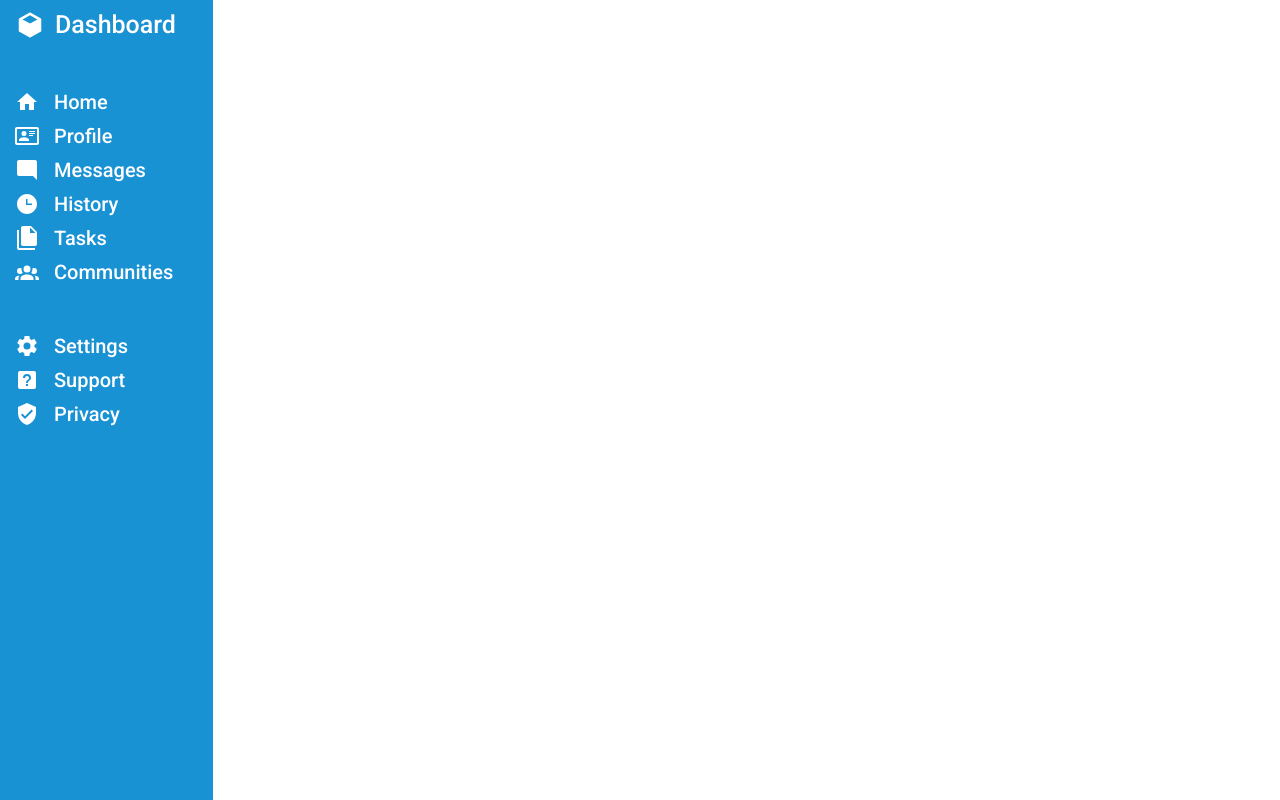
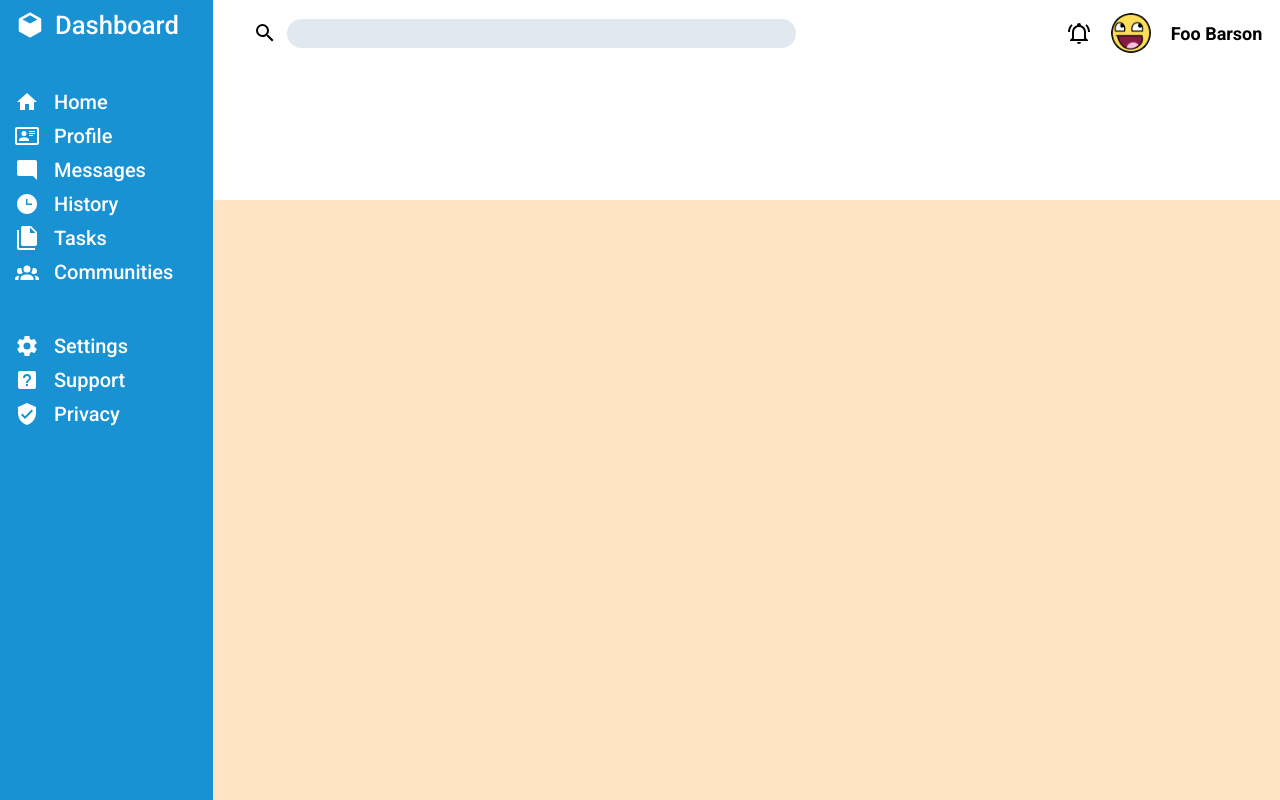
Before and after one commit to rafaelson/odin-admin-dashboard, a plain HTML site: page index.html in a window 1280 px wide. Drawn offline with Linux system fonts and the light colour scheme.

Commit message:
added search bar section and changed fonts from px to rem

```diff
--- a/index.html
+++ b/index.html
@@ -60,7 +60,26 @@
           </div>
         </div>
       </div>
-      <div class="header-content"></div>
+      <div class="header-content">
+        <div class="header">
+          <div class="search-notifs">
+            <div class="search-bar">
+              <img src="icons/magnify.svg" alt="" />
+              <input type="text" name="bar" id="bar" />
+            </div>
+            <div class="photo-user">
+              <img src="icons/bell-ring-outline.svg" alt="" />
+              <img src="pictures/718smiley.png" alt="" class="photo" />
+              <div class="name">Foo Barson</div>
+            </div>
+          </div>
+          <div class="greeting-buttons">
+            <div class="greeting"></div>
+            <div class="buttons"></div>
+          </div>
+        </div>
+        <div class="content"></div>
+      </div>
     </div>
   </body>
 </html>
--- a/style.css
+++ b/style.css
@@ -23,11 +23,12 @@ body,
   font-weight: 500;
   color: #ffffff;
   margin-left: 15px;
+  margin-right: 15px;
   display: flex;
 }
 
 .dash-logo {
-  font-size: 25px;
+  font-size: 1.6rem;
   margin-top: 10px;
   gap: 10px;
 }
@@ -37,7 +38,7 @@ body,
 }
 
 .menu-btn {
-  font-size: 20px;
+  font-size: 1.25rem;
   gap: 15px;
 }
 
@@ -50,6 +51,63 @@ body,
 
 .header-content {
   background-color: white;
+  display: grid;
+  grid-template-rows: 1fr 3fr;
+}
+
+.header {
+  display: grid;
+  grid-template-rows: 1fr 2fr;
+}
+
+.search-notifs {
+  display: grid;
+  grid-template-columns: 4fr 1fr;
+  background-color: #ffffff;
+}
+
+.search-bar {
+  display: flex;
+  align-items: center;
+  gap: 10px;
+  margin-left: 40px;
+}
+
+#bar {
+  width: 62%;
+  height: 40%;
+  border-radius: 100px;
+  border: 0;
+  background-color: #e2e8f0;
+}
+
+.photo-user {
+  display: flex;
+  align-items: center;
+  gap: 20px;
+}
+
+.photo {
+  height: 40px;
+  width: 40px;
+  background-color: #bbb;
+  border-radius: 50%;
+  display: inline-block;
+}
+
+.name {
+  font-family: "Roboto", sans-serif;
+  font-weight: 700;
+  font-size: 1.125rem;
+}
+
+.greeting-buttons {
+  display: grid;
+  grid-template-columns: 1fr 1fr;
+}
+
+.content {
+  background-color: bisque;
 }
 
 .svg-icon {
```
Also changed, not shown: icons/bell-ring-outline.svg (added), icons/magnify.svg (added), pictures/718smiley.png (added).
